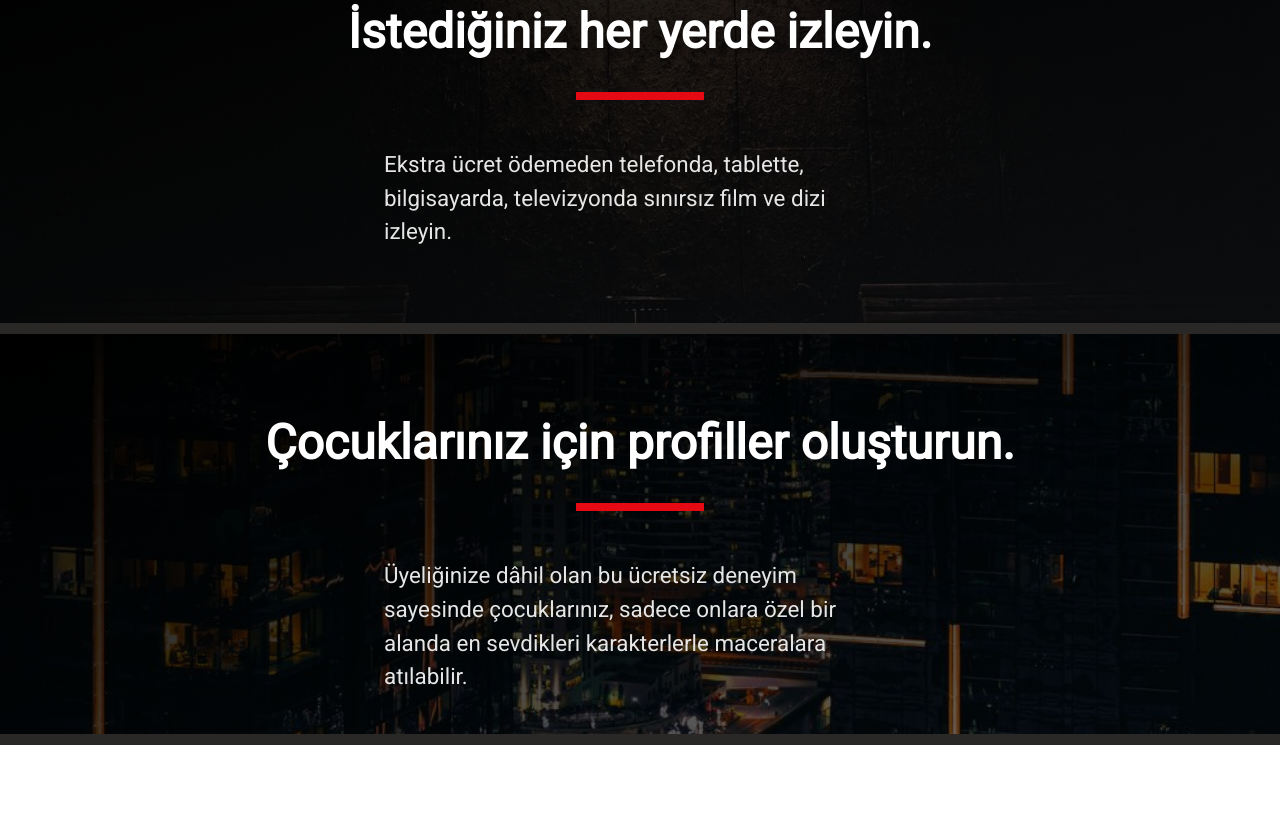
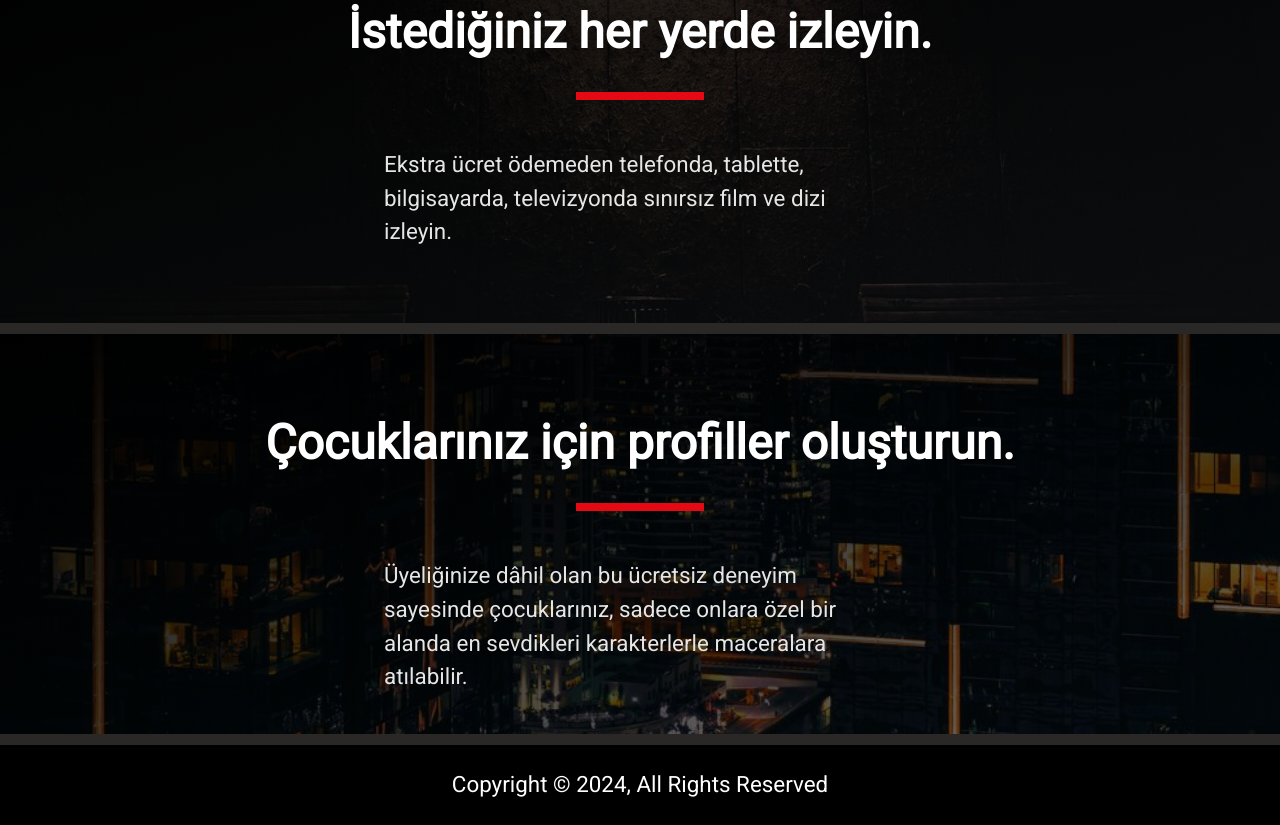
Before and after one commit to musabeytekin/movie-app-v2, a website: page public/index.html in a window 1280 px wide. Shown: the part 1711-2536 px from the top of the page. Before the commit the page ends 2456 px from the top, so only its background shows below. Drawn offline with nearby package versions, Linux system fonts and the light colour scheme.

Commit message:
added footer

```diff
--- a/public/index.html
+++ b/public/index.html
@@ -120,7 +120,8 @@
                 <div class="red-line-short"></div>
 
                 <div class="info-bottom">
-                    <p>Üyeliğinize dâhil olan bu ücretsiz deneyim sayesinde çocuklarınız, sadece onlara özel bir alanda en sevdikleri karakterlerle maceralara atılabilir.</p>
+                    <p>Üyeliğinize dâhil olan bu ücretsiz deneyim sayesinde çocuklarınız, sadece onlara özel bir alanda
+                        en sevdikleri karakterlerle maceralara atılabilir.</p>
                 </div>
             </div>
         </div>
@@ -128,6 +129,14 @@
 
     </div>
 
+    <footer id="footer">
+        <div class="container footer-container">
+            <div>
+                <p>Copyright &copy; 2024, All Rights Reserved</p>
+            </div>
+        </div>
+    </footer>
+
 
     <script src="../node_modules/bootstrap/dist/js/bootstrap.bundle.js"></script>
 </body>
--- a/scss/_mobile.scss
+++ b/scss/_mobile.scss
@@ -30,9 +30,9 @@
 
 // icon-boxes
 
-@media(max-width:768px) {
+@media(max-width:992px) {
 
-   .info-box {
-        grid-template-columns: 1fr;
-   }
+    html {
+        font-size: 65%;
+    }
 }
--- a/scss/_styles.scss
+++ b/scss/_styles.scss
@@ -136,18 +136,21 @@
     background-position: center;
     background-size: cover;
 }
+
 .info-bg-2 {
     background: url("../img/junior.jpg");
     background-repeat: no-repeat;
     background-position: center;
     background-size: cover;
 }
+
 .info-bg-3 {
     background: url("../img/lukas.jpg");
     background-repeat: no-repeat;
     background-position: center;
     background-size: cover;
 }
+
 .info-bg-4 {
     background: url("../img/pasaric.jpg");
     background-repeat: no-repeat;
@@ -165,6 +168,8 @@
 
         .info-box-info {
             position: sticky;
+
+            // top: 0;
             .section-title {
                 margin-bottom: 2rem;
                 text-align: center;
@@ -174,6 +179,7 @@
                 width: 40vw;
                 margin: 3rem auto;
             }
+
             p {
                 color: #e6e6e6;
                 padding: auto;
@@ -190,7 +196,19 @@
         height: 100%;
         background: linear-gradient(to bottom right, #000, rgba(3, 1, 1, 0.543));
     }
+}
 
+#footer {
+    background-color: #000;
+    color: #fff;
 
-
+    .container div {
+        display: flex;
+        height: 10vh;
+        align-items: center;
+        justify-content: center;
+        p {
+            margin: 0;
+        }
+    }
 }
```
Also changed, not shown: public/css/main.css, 1 other file.
